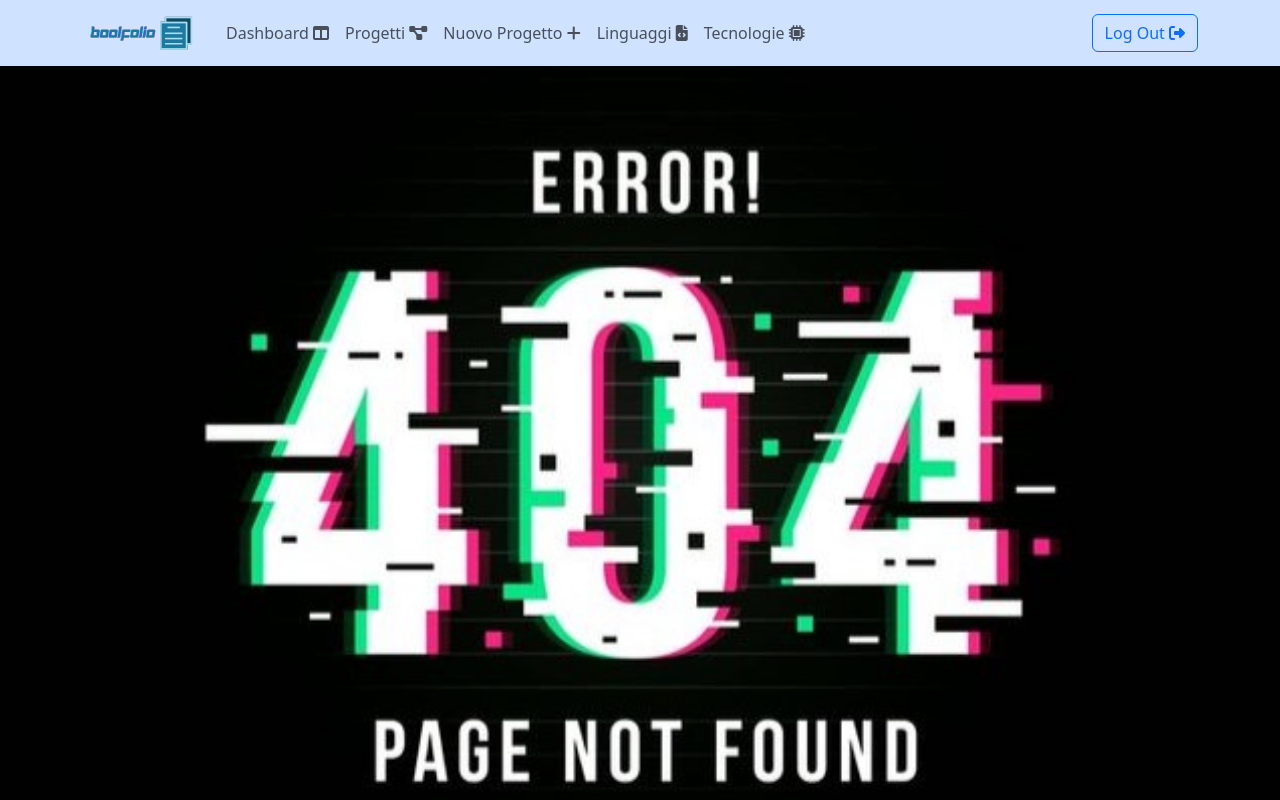
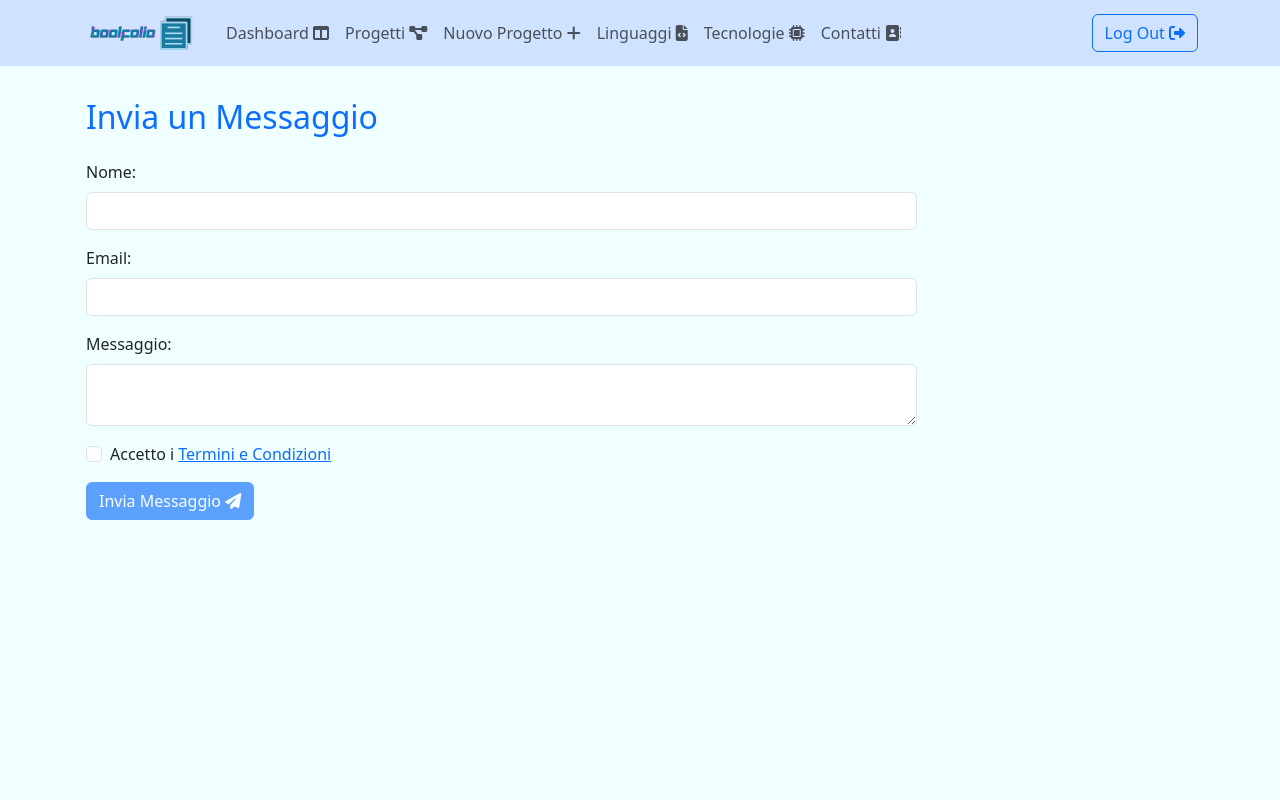
Before and after one commit to gabrielebottari/vite-boolfolio, a Vue app: page /contacts in a window 1280 px wide. Built offline with nearby package versions, Linux system fonts and the light colour scheme.

Commit message:
ADD mail END exercise W/ style

```diff
--- a/index.html
+++ b/index.html
@@ -10,5 +10,6 @@
   <body class="bg">
     <div id="app"></div>
     <script type="module" src="/src/main.js"></script>
+    <script src="https://cdn.jsdelivr.net/npm/bootstrap@5.3.3/dist/js/bootstrap.bundle.min.js" integrity="sha384-YvpcrYf0tY3lHB60NNkmXc5s9fDVZLESaAA55NDzOxhy9GkcIdslK1eN7N6jIeHz" crossorigin="anonymous"></script>
   </body>
 </html>
--- a/src/components/AppHeader.vue
+++ b/src/components/AppHeader.vue
@@ -29,6 +29,9 @@ export default {
                             <li class="nav-item">
                                 <a class="nav-link" href="#">Tecnologie <i class="fa-solid fa-microchip"></i></a>
                             </li>
+                            <li class="nav-item">
+                                <a class="nav-link" href="/contacts">Contatti <i class="fa-solid fa-address-book"></i></a>
+                            </li>
                         </ul>
                         <form method="POST" action="#">
                             <button type="submit" class="btn btn-outline-primary">
--- /dev/null
+++ b/src/components/pages/Contacts.vue
@@ -0,0 +1,82 @@
+<script>
+import axios from 'axios';
+
+export default {
+  data() {
+    return {
+      messageData: {
+        name: '',
+        email: '',
+        message: '',
+        accepted: false,
+      },
+    };
+  },
+  methods: {
+    submitForm() {
+  console.log("Submitting form");
+  axios.post('http://127.0.0.1:8000/api/contacts', this.messageData)
+    .then(response => {
+
+      this.messageData = { name: '', email: '', message: '', accepted: false };
+
+      const confirmationModal = new bootstrap.Modal(document.getElementById('confirmationModal'));
+      confirmationModal.show();
+    })
+    .catch(error => {
+      if (error.response && error.response.data) {
+        console.error("Dettagli errore:", error.response.data);
+      } else {
+        console.error("Errore nell'invio del messaggio:", error);
+      }
+    });
+}
+  }
+};
+</script>
+
+<template>
+    <div class="container p-3">
+        <h2 class="text-primary py-3">Invia un Messaggio</h2>
+        <form @submit.prevent="submitForm" class="w-75">
+            <div class="mb-3">
+                <label for="name" class="form-label">Nome:</label>
+                <input id="name" v-model="messageData.name" type="text" class="form-control" required>
+            </div>
+            <div class="mb-3">
+                <label for="email" class="form-label">Email:</label>
+                <input id="email" v-model="messageData.email" type="email" class="form-control" required>
+            </div>
+            <div class="mb-3">
+                <label for="message" class="form-label">Messaggio:</label>
+                <textarea id="message" v-model="messageData.message" class="form-control" required></textarea>
+            </div>
+            <div class="mb-3 form-check">
+                <input id="accepted" type="checkbox" v-model="messageData.accepted" class="form-check-input" required>
+                <label for="accepted" class="form-check-label">Accetto i <a href="#">Termini e Condizioni</a></label>
+            </div>
+            <button type="submit" class="btn btn-primary" :disabled="!messageData.accepted">Invia Messaggio <i class="fa-solid fa-paper-plane"></i></button>
+        </form>
+
+        <!-- Modale di conferma -->
+        <div class="modal fade" id="confirmationModal" tabindex="-1" aria-labelledby="modalLabel" aria-hidden="true">
+            <div class="modal-dialog">
+                <div class="modal-content">
+                <div class="modal-header">
+                    <h5 class="modal-title" id="modalLabel">Messaggio Inviato</h5>
+                    <button type="button" class="btn-close" data-bs-dismiss="modal" aria-label="Close"></button>
+                </div>
+                <div class="modal-body">
+                    Il tuo messaggio è stato inviato con successo!
+                </div>
+                <div class="modal-footer">
+                    <button type="button" class="btn btn-primary" data-bs-dismiss="modal">Chiudi <i class="fa-solid fa-xmark"></i></button>
+                </div>
+                </div>
+            </div>
+        </div>
+    </div>
+</template>
+
+<style lang="scss" scoped>
+</style>
--- a/src/components/pages/Home.vue
+++ b/src/components/pages/Home.vue
@@ -15,10 +15,15 @@ export default {
                     </h1>
 
                     <h3 class="mb-3">
-                        Benvenuto <i class="fa-solid fa-hand-point-down"></i>
+                        Benvenuto! <i class="fa-solid fa-hand-point-right"></i>
                     </h3>
 
-                    <a class="btn btn-primary mb-3" href="/projects">Dai un'occhiata a tutti i Progetti <i class="fa-solid fa-diagram-project"></i></a>
+                    <div class="d-flex justify-content-between w-50 m-auto">
+                        <a class="btn btn-primary mb-3" href="/projects">Dai un'occhiata a tutti i Progetti <i class="fa-solid fa-diagram-project"></i></a>
+
+                        <a class="btn btn-primary mb-3" href="/contacts">Oppure Contattaci! <i class="fa-solid fa-address-book"></i></a>
+                    </div>
+
 
                     <div class="d-flex justify-content-center">
                         <img src="/login.webp" alt="login" class="w-50">
--- a/src/router.js
+++ b/src/router.js
@@ -4,6 +4,7 @@ import Home from './components/pages/Home.vue'
 import Projects from './components/pages/Projects.vue'
 import NotFound from './components/pages/NotFound.vue'
 import ProjectDetail from './components/pages/ProjectDetail.vue'
+import Contacts from './components/pages/Contacts.vue'
 
 const router = createRouter({
 
@@ -27,6 +28,11 @@ const router = createRouter({
       component: ProjectDetail
     },
     {
+      path: '/contacts',
+      name: 'contacts',
+      component: Contacts
+    },
+    {
       path: '/:pathMatch(.*)*',
       component: NotFound
     }
```
